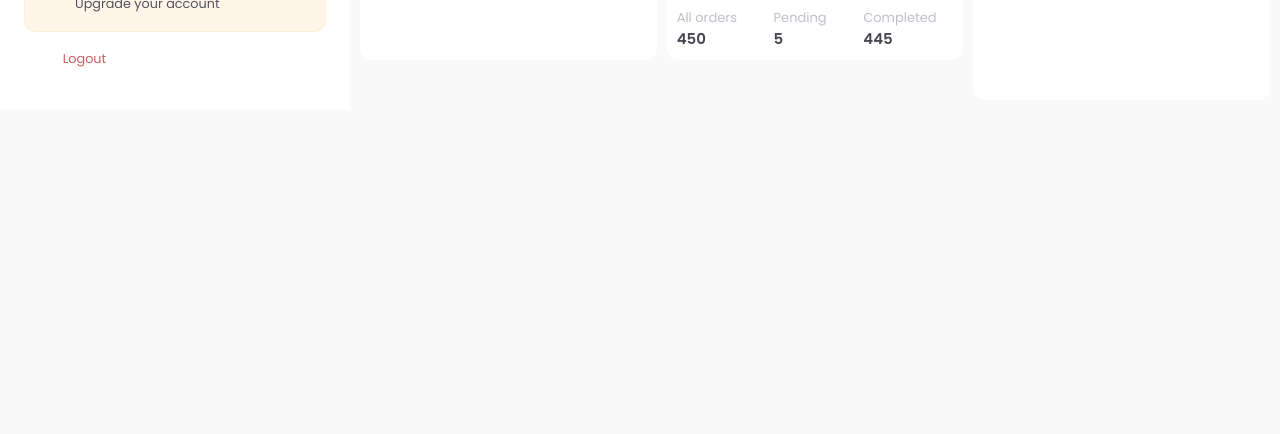
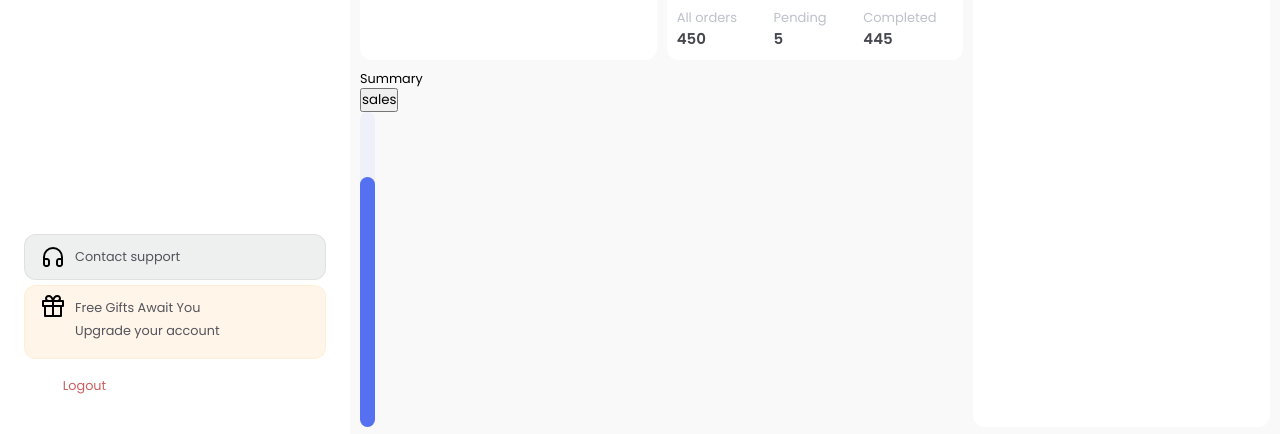
Before and after one commit to Im-Hassan-wd/metrix, a React (Create React App) app: page / in a window 1280 px wide. Shown: the part 1561-1995 px from the top of the page. Before the commit the page ends 1671 px from the top, so only its background shows below. Built offline with nearby package versions, Linux system fonts and the light colour scheme; some icons are missing.

Commit message:
barchart

```diff
--- a/package.json
+++ b/package.json
@@ -3,6 +3,7 @@
   "version": "0.1.0",
   "private": true,
   "dependencies": {
+    "@faker-js/faker": "^8.0.2",
     "@testing-library/jest-dom": "^5.14.1",
     "@testing-library/react": "^11.2.7",
     "@testing-library/user-event": "^12.8.3",
--- a/src/pages/dashboard/Dashboard.css
+++ b/src/pages/dashboard/Dashboard.css
@@ -85,6 +85,20 @@
   grid-row: 4 /8;
   grid-column: 1 / 9;
 }
+.progressbar {
+  height: 315px;
+  width: 15px;
+  border-radius: 20px;
+  background: #eef0fa;
+  display: flex;
+  align-items: flex-end;
+}
+.bar {
+  height: 250px;
+  width: 100%;
+  border-radius: 20px;
+  background: #5570f1;
+}
 @media (max-width: 950px) {
   .dashboard .card-1,
   .dashboard .card-3,
--- a/src/pages/dashboard/Dashboard.js
+++ b/src/pages/dashboard/Dashboard.js
@@ -7,7 +7,7 @@ import "./Dashboard.css";
 import Card from "./components/Card";
 import DoughnutChart from "./components/DoughnutChart";
 import Order from "./components/Order";
-// import Barchart from "./components/Barchart";
+import Chart from "./components/Chart";
 
 export default function Dashboard() {
   return (
@@ -15,8 +15,9 @@ export default function Dashboard() {
       <Card />
       <DoughnutChart />
       <Order />
-      {/* <Barchart /> */}
-      <div className="summary"></div>
+      <div className="summary">
+        <Chart />
+      </div>
     </div>
   );
 }
--- /dev/null
+++ b/src/pages/dashboard/components/Bar.js
@@ -0,0 +1,8 @@
+export default function Bar() {
+  const progress = "250px";
+  return (
+    <div className="progressbar">
+      <div className="bar"></div>
+    </div>
+  );
+}
--- /dev/null
+++ b/src/pages/dashboard/components/Chart.js
@@ -0,0 +1,13 @@
+import Bar from "./Bar";
+
+export default function Chart() {
+  return (
+    <div>
+      <div className="chart-head">
+        <p>Summary</p>
+        <button className="sales">sales</button>
+      </div>
+      <Bar />
+    </div>
+  );
+}
```
Also changed, not shown: src/pages/dashboard/components/Barchart.js (+31 -8 lines), 1 other file (tests, documents, lock files or other folders).
